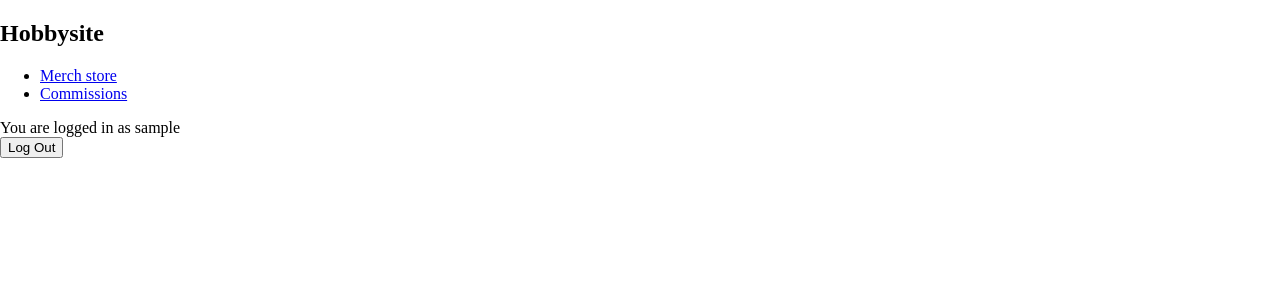
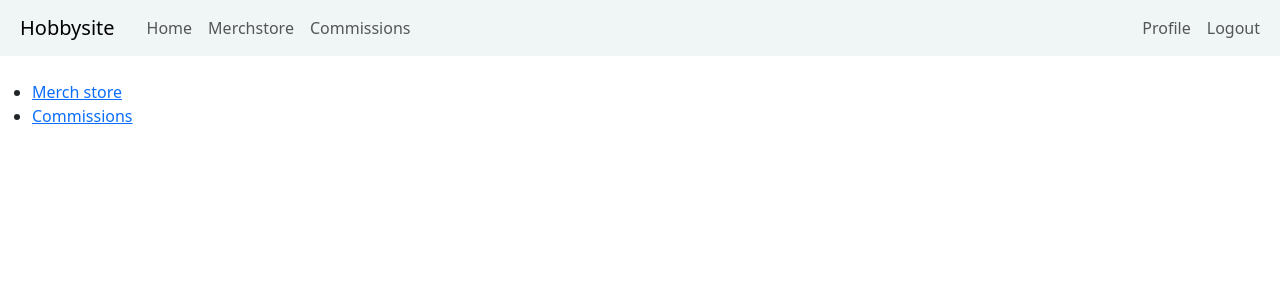
Before and after one commit to tttrono/hobbysite-F-20, a Django app: page / in a window 1280 px wide. Shown: the top 300 px of the page. Run offline with Django 4.2, Linux system fonts and the light colour scheme; the visitor is signed in with stand-in values (Sample User, id 1); parts of the project's set-up code (start-up, migrations or seed data) failed here and were passed over.

Commit message:
Added update view for profile.

```diff
--- a/hobbysite/hobbysite/templates/base.html
+++ b/hobbysite/hobbysite/templates/base.html
@@ -1,20 +1,57 @@
 <!DOCTYPE html>
+{% load static %}
 
-{% load static %}
-<html>
-	<head>
-		<meta charset="utf-8">
-		<title> Hobbysite - {% block title %}{% endblock %} </title>
-		<link rel="stylesheet" href="{% static 'css/main.css' %}" type="text/css">
-	</head>
+<html lang="en-US">
+<head>
+	<link href="https://cdn.jsdelivr.net/npm/bootstrap@5.3.5/dist/css/bootstrap.min.css" rel="stylesheet" integrity="sha384-SgOJa3DmI69IUzQ2PVdRZhwQ+dy64/BUtbMJw1MZ8t5HZApcHrRKUc4W0kG879m7" crossorigin="anonymous">
 
-	<body>
-		<main>
-			{% block content %}
-			{% endblock %}
-	  	</main>
+	<title> Hobbysite - {% block title %}{% endblock %} </title>
+</head>
 
-		{% block footer %}
-		{% endblock %}
-	</body>
+<body>
+	<nav class="navbar navbar-expand-md navbar-light " style="background-color: #f0f5f5">
+
+		<div class="container-fluid">
+			<div>
+				<ul class="navbar-nav">
+					<li class="nav-item">
+						<a class="nav-link navbar-brand" href="/"> Hobbysite </a>
+					</li>
+					<li class="nav-item">
+						<a class="nav-link" href="/"> Home </a>
+					</li>
+					<li class="nav-item">
+						<a class="nav-link" href="/merchstore/items"> Merchstore </a>
+					</li>
+					<li class="nav-item">
+						<a class="nav-link" href="/commissions/list"> Commissions </a>
+					</li>
+				</ul>
+			</div>
+<!--			<div class="navbar-nav ml-auto">-->
+			<div>
+				<ul class="navbar-nav">
+	              	{% if user.is_authenticated %}
+					  	<li class="nav-item">
+		                	<a class="nav-item nav-link" href="{% url 'profile:update' request.user.pk %}" >Profile</a>
+						</li>
+						<li class="nav-item">
+		                	<a class="nav-item nav-link" href="{% url 'logout' %}" >Logout</a>
+		              	</li>
+					{% else %}
+						<li class="nav-item">
+		                	<a class="nav-item nav-link" href="{% url 'login' %}" >Login</a>
+						</li>
+	              	{% endif %}
+				</ul>
+            </div>
+		</div>
+	</nav>
+	<script src="https://cdn.jsdelivr.net/npm/bootstrap@5.3.5/dist/js/bootstrap.bundle.min.js" integrity="sha384-k6d4wzSIapyDyv1kpU366/PK5hCdSbCRGRCMv+eplOQJWyd1fbcAu9OCUj5zNLiq" crossorigin="anonymous"></script>
+
+	<div id="content">
+		{% block content %}{% endblock %}
+	</div>
+
+</body>
 </html>
--- a/hobbysite/hobbysite/templates/footer.html
+++ /dev/null
@@ -1,6 +0,0 @@
-{% if user.is_authenticated %}
-	{% include "registration/logout.html" %}
-{% else %}
-		<p>You are not logged in</p>
-		<a href="{% url 'login' %}"> Login </a>
-{% endif %}
--- a/hobbysite/hobbysite/templates/index.html
+++ b/hobbysite/hobbysite/templates/home.html
@@ -4,12 +4,11 @@
 {% block title %} Home {% endblock %}
 
 {% block content %}
-	<h2> Hobbysite </h2>
+	<br>
 	<ul>
 		<li><a href="/merchstore/items"> Merch store </a> </li>
 		<li><a href="/commissions/list"> Commissions </a> </li>
 	</ul>
-
 {% endblock %}
 
 {% block footer %}
--- a/hobbysite/hobbysite/urls.py
+++ b/hobbysite/hobbysite/urls.py
@@ -21,9 +21,9 @@ from . import views
 
 urlpatterns = [
     path('admin/', admin.site.urls),
-    path('', views.index, name='index'),
+    path('', views.home, name='home'),
     path('', include('merchstore.urls', namespace='merchstore')),
     path('', include('commissions.urls', namespace='commissions')),
-    path('', include('user_management.urls', namespace='user_management')),
+    path('', include('user_management.urls', namespace='profile')),
     path('accounts/', include('django.contrib.auth.urls')),
 ]
--- a/hobbysite/hobbysite/views.py
+++ b/hobbysite/hobbysite/views.py
@@ -3,5 +3,5 @@ from django.http import HttpResponse
 
 from . import templates
 
-def index(request):
-    return render(request, "index.html", context=None)
+def home(request):
+    return render(request, "home.html", context=None)
--- a/hobbysite/user_management/forms.py
+++ b/hobbysite/user_management/forms.py
@@ -1,6 +1,7 @@
 from django import forms
 from .models import *
 
-class ProfileCreateForm(forms.ModelForm):
+class ProfileUpdateForm(ModelForm):
     class Meta:
         model = Profile
+        exclude=['user']
--- /dev/null
+++ b/hobbysite/user_management/urls.py
@@ -0,0 +1,13 @@
+from django.urls import path
+from .views import *
+
+urlpatterns = [
+    path('profile/<int:pk>/', ProfileUpdateView.as_view(), name='update'),
+
+    #path('create/', ProfileCreateView.as_view(), name='profile:create'),
+    #path('profile/<int:pk>/', ProfileDetailView.as_view(), name='detail'),
+    #path('profile/<int:pk>/update', ProfileUpdateView.as_view(), name='update'),
+    #path('profile/', profileUpdateView, name='update'),
+]
+
+app_name = 'user_management'
```
Also changed, not shown: hobbysite/user_management/models.py (+9 -4 lines), hobbysite/user_management/templates/profile_update.html (added, +12 -0 lines), hobbysite/user_management/views.py (+46 -2 lines).
